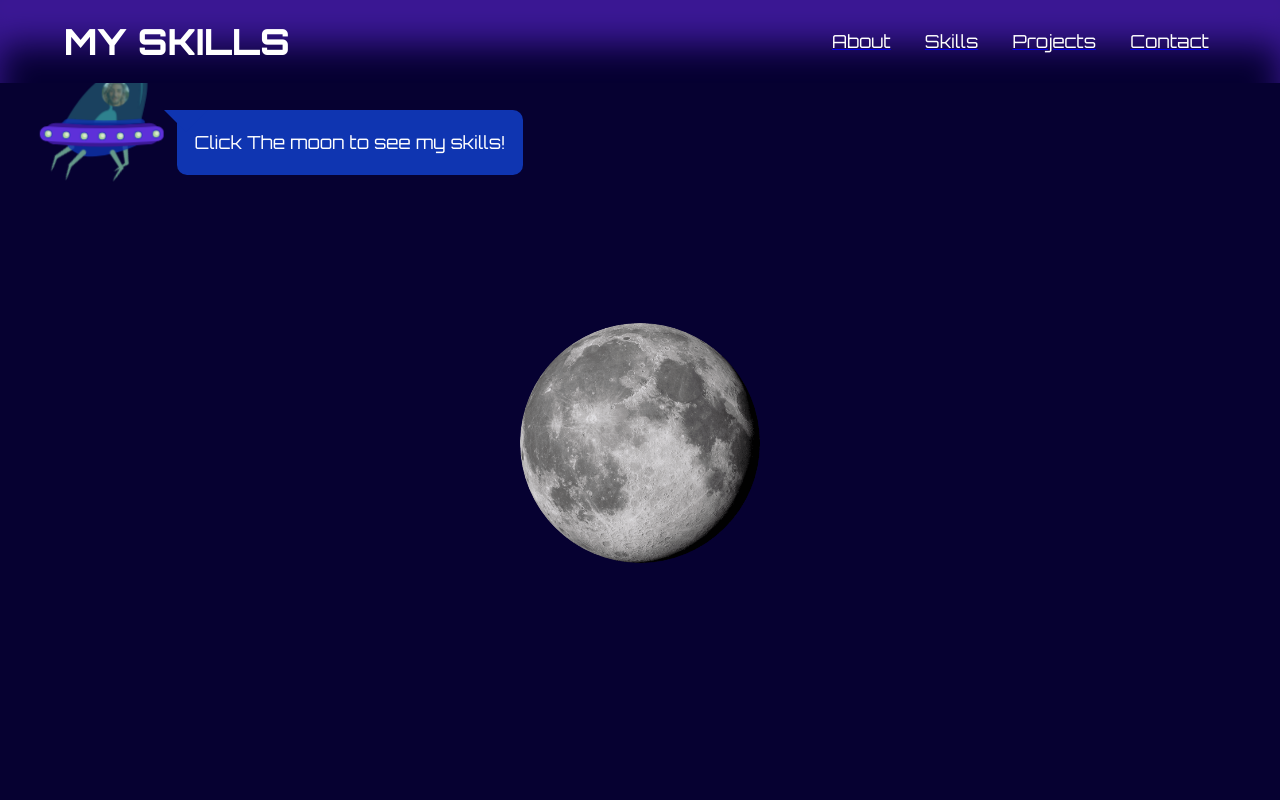
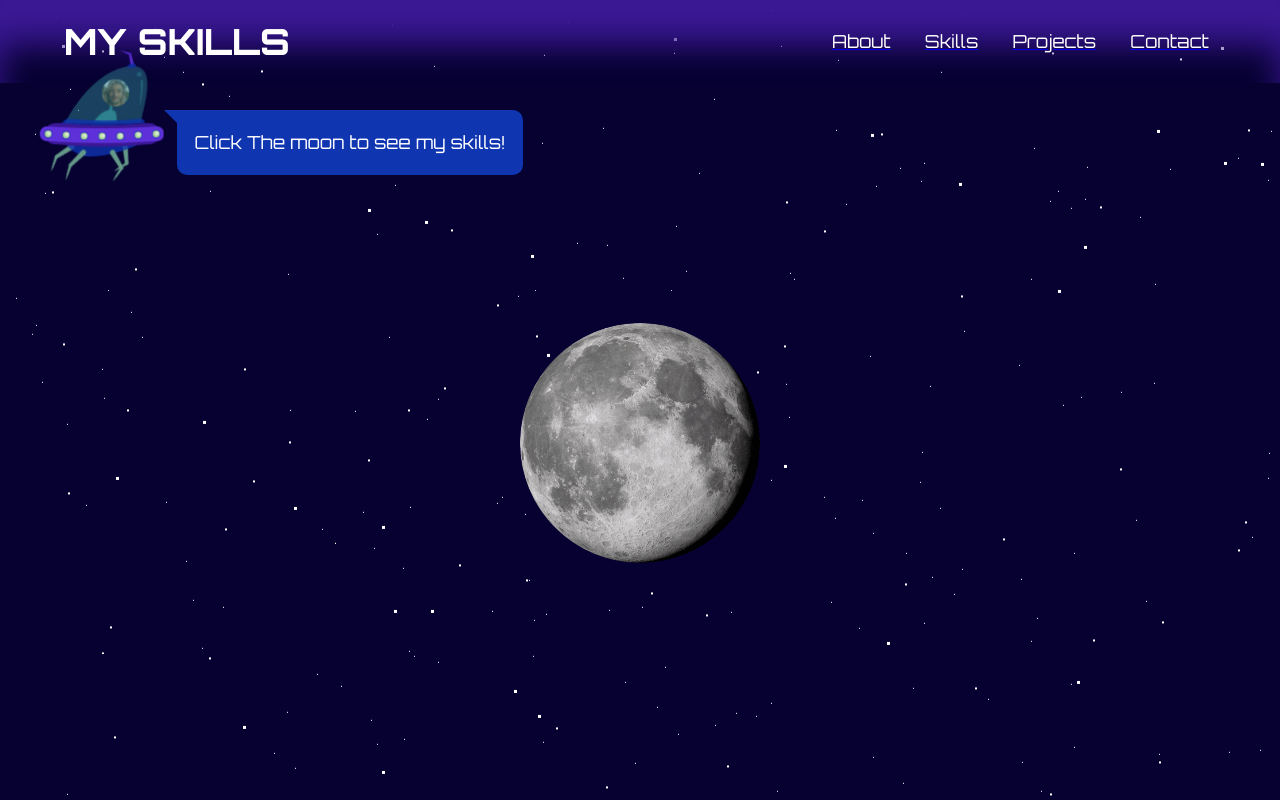
Before and after one commit to tomivm/My-portfolio-NextJS, a Next.js app: page /mySkills in a window 1280 px wide. Built offline with nearby package versions, Linux system fonts and the light colour scheme.

Commit message:
Remove the now unnecessaries Blue BG

```diff
--- a/components/Navbar.module.css
+++ b/components/Navbar.module.css
@@ -12,7 +12,6 @@
   z-index: 6;
   width: 100%;
   /* height: 50px; */
-  background-color: var(--night-bg-color);
   display: flex;
   justify-content: space-between;
   /* align-items: center; */
@@ -128,7 +127,6 @@
   height: calc(100% - var(--navbar-height));
   /* overflow: scroll; */
   overflow-x: hidden;
-  background-color: var(--night-bg-color);
   display: flex;
   flex-wrap: wrap;
   position: relative;
--- a/components/Skills.module.css
+++ b/components/Skills.module.css
@@ -13,7 +13,6 @@
   justify-content: center;
   align-items: center;
   overflow: hidden;
-  background-color: var(--night-bg-color);
 }
 
 .homeContainer .logo {
--- a/pages/mySkills.js
+++ b/pages/mySkills.js
@@ -17,7 +17,6 @@ export default function MySkills() {
 
   return (
     <Navbar title={"My Skills"}>
-      <div className="blueBackground">
       {/* <Head></Head> */}
       <Skills moonClicked={handleShowSkills} />
 
@@ -29,7 +28,6 @@ export default function MySkills() {
           <SkillsDetail />
         </div>
       )}
-      </div>
     </Navbar>
   );
 }
--- a/styles/global.css
+++ b/styles/global.css
@@ -148,8 +148,3 @@ textarea:focus {
   outline-color: var(--v4);
   box-shadow: 0px 0px 10px var(--v2);
 }
-
-.blueBackground {
-  background-color: var(--night-bg-color);
-  height: 100%;
-}
```
Lines whose indentation alone changed are shown as unchanged.
